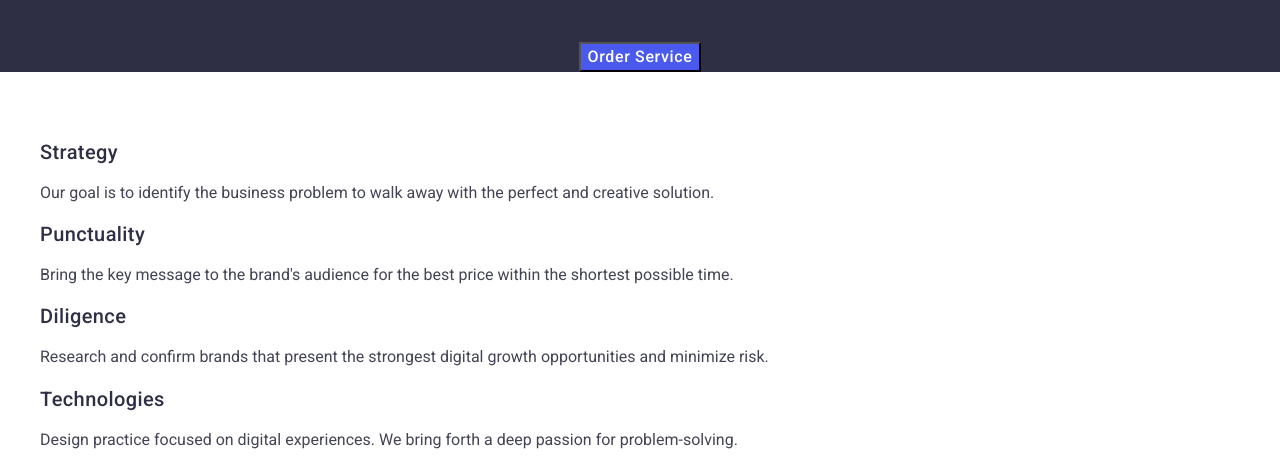
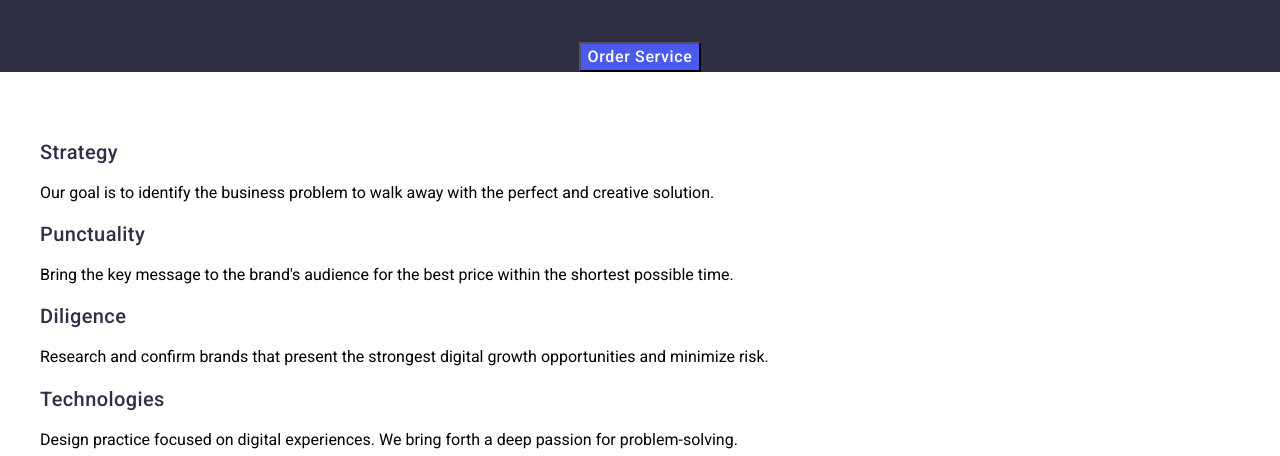
Before and after one commit to Vasyl444/goit-markup-hw-02, a plain HTML site: page index.html in a window 1280 px wide. Shown: the part 344-800 px from the top of the page. Drawn offline with nearby package versions, Linux system fonts and the light colour scheme.

Commit message:
Update styles.css

```diff
--- a/css/styles.css
+++ b/css/styles.css
@@ -1,6 +1,5 @@
 body {font-family: "Roboto", sans-serif;
     background-color:#FFFFFF;
-    color: #434455;
     font-style: normal;
      }
 ul {list-style-type: none;}
```
